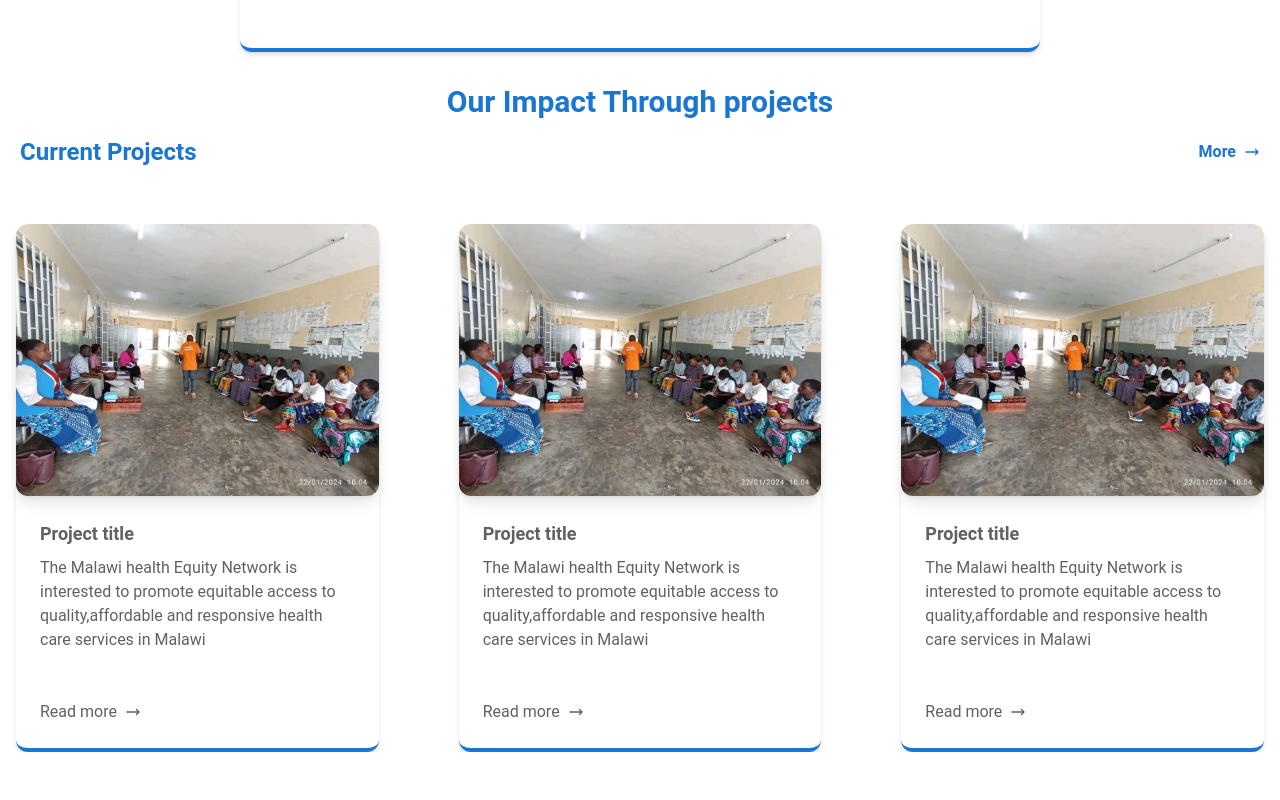
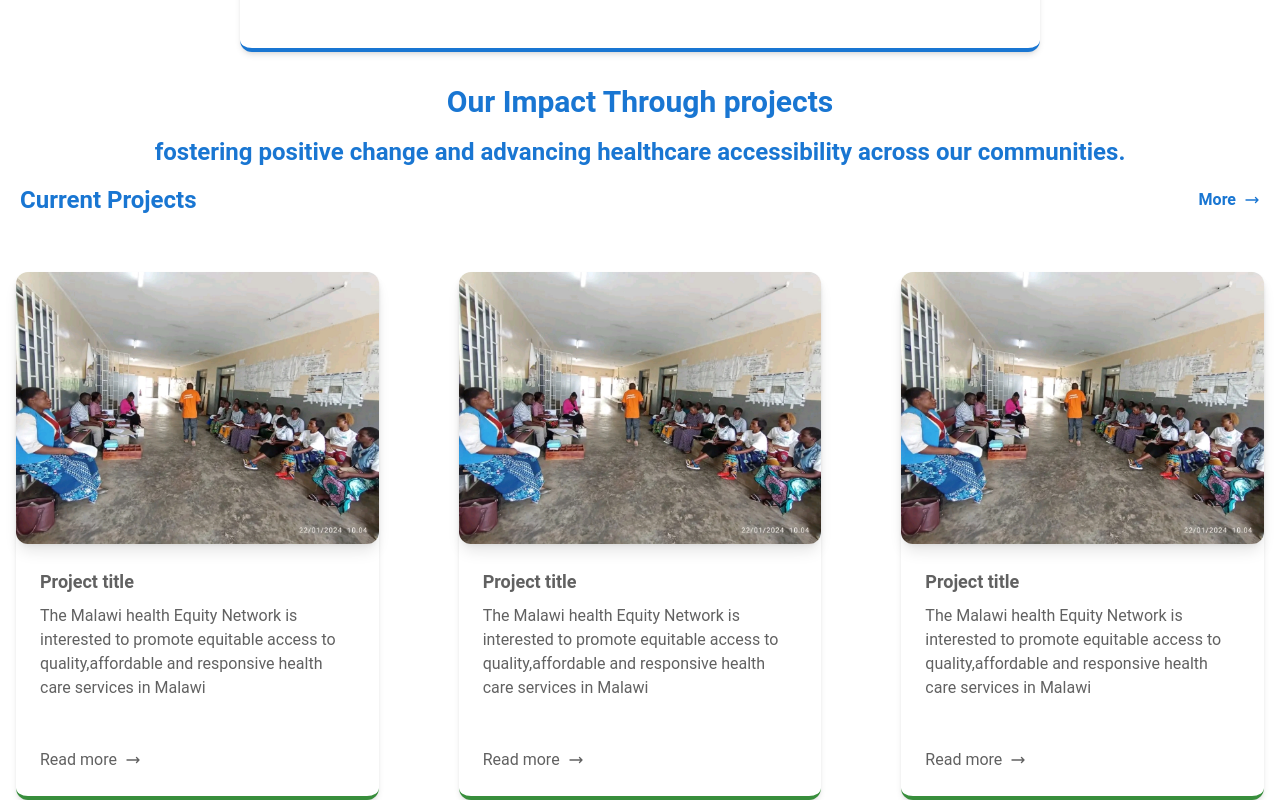
Before and after one commit to Risetech4drew/MHEN-project, a React (Vite) app: page / in a window 1280 px wide. Shown: the part 2338-3138 px from the top of the page. Before the commit the page ends 3090 px from the top, so only its background shows below. Built offline with nearby package versions, Linux system fonts and the light colour scheme.

Commit message:
added projects introductory paragraph

```diff
--- a/src/pages/home/components/Projects.jsx
+++ b/src/pages/home/components/Projects.jsx
@@ -36,6 +36,10 @@ function Projects() {
       <h1 className="text-2xl md:text-3xl text-center text-blue-700 font-bold">
         Our Impact Through projects
       </h1>
+      <p className="text-blue-700 font-bold md:text-2xl text-center px-4 mt-4">
+        fostering positive change and advancing healthcare accessibility across
+        our communities.
+      </p>
       <div className="mt-4 flex justify-between px-5">
         <h3 className="text-center text-blue-700 font-bold text-lg md:text-2xl">
           Current Projects
@@ -62,10 +66,10 @@ function Projects() {
         {currentProjects.map((item, index) => (
           <Card
             key={index}
-            className="mt-6 w-86 md:w-96 border-b-4 border-blue-700"
+            className="mt-6 w-86 md:w-96 border-b-4 border-green-700"
           >
             <CardHeader floated={false} color="transparent" className="m-0">
-              <img src={item.image} alt="" />
+              <img src={item.image} className="" alt="" />
             </CardHeader>
             <CardBody>
               <h2 className="mb-2 font-bold text-lg">{item.projectName}</h2>
```
